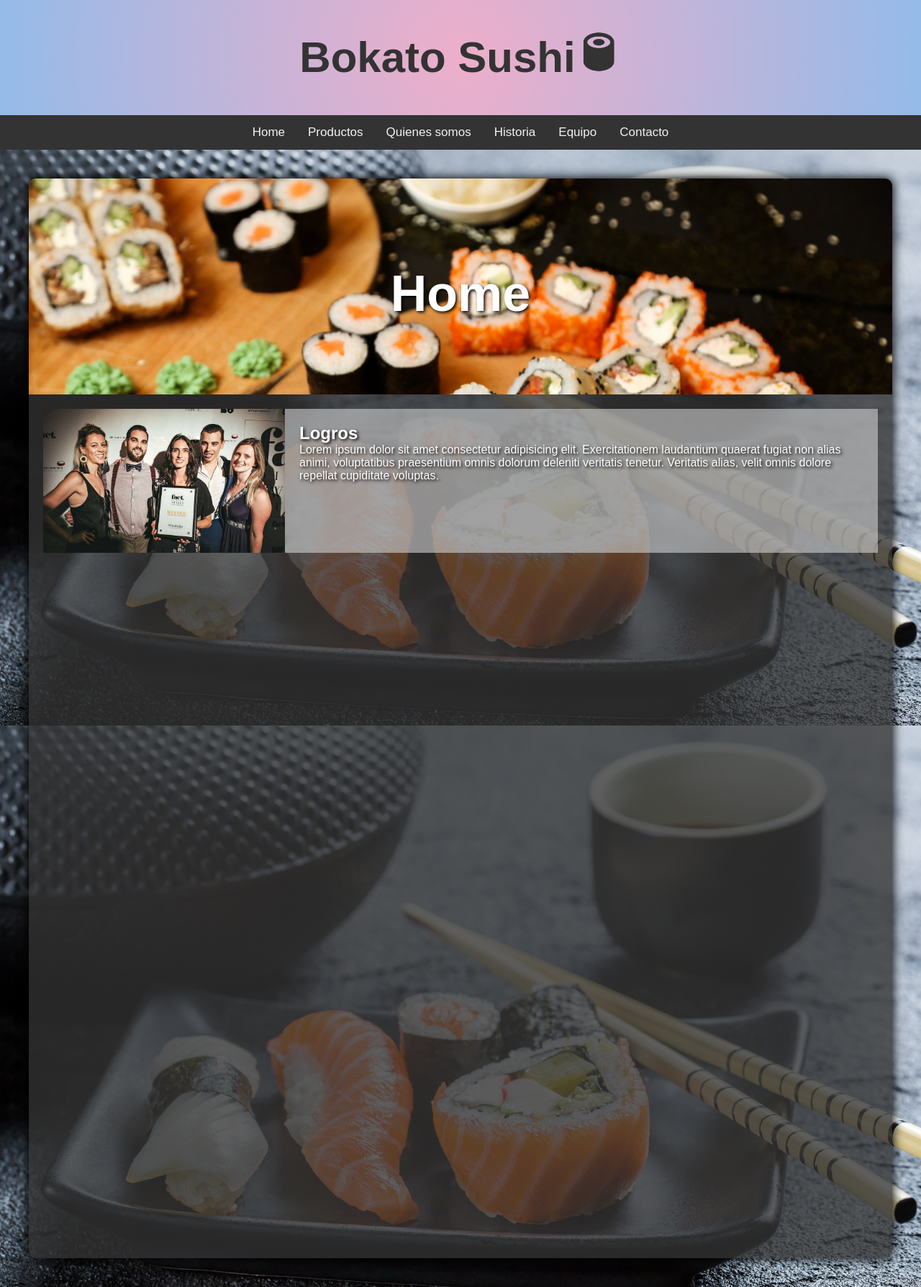
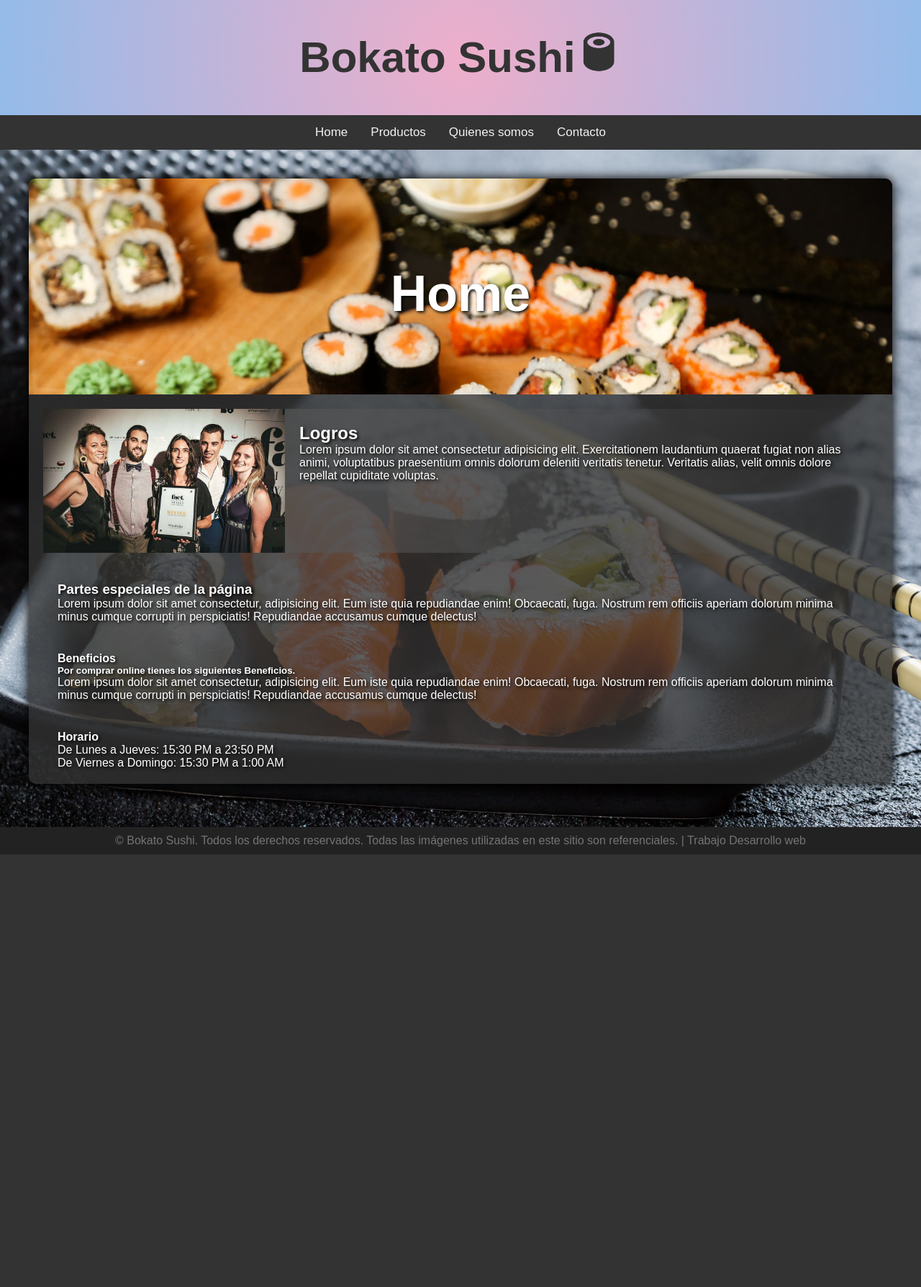
Before and after one commit to cscronos/ProyWebUno, a PHP site: page / in a window 1280 px wide. Shown: the whole page at 72% size. After the commit the page ends 1187 px from the top, so only its background shows below. Run offline with PHP 8.4, Linux system fonts and the light colour scheme.

Commit message:
Actualizacion 2

```diff
--- a/FolderCSS/equipo.css
+++ /dev/null
@@ -1,20 +0,0 @@
-* {
-    margin: 0;
-}
-.equipo {
-    display: none;
-    /* display: block; */
-    background: url(../Imagenes/fondo2-1.jpg) no-repeat center center fixed;
-    background-size: cover;
-    padding: 20px;
-}
-
-.div-equipo {
-    box-shadow: 0px 0px 15px 1px black;
-    border-radius: 10px;
-    padding: 40px;
-    background: rgb(238,174,202);
-    background: radial-gradient(circle, rgba(238,174,202,0.6) 48%, rgba(148,187,233,0.6) 100%);
-    height: 1500px; /* Used in this example to enable scrolling */
-    color: white;
-}
--- a/FolderCSS/historia.css
+++ /dev/null
@@ -1,20 +0,0 @@
-* {
-    margin: 0;
-}
-.historia {
-    display: none;
-    /* display: block; */
-    background: url(../Imagenes/fondo2-1.jpg) no-repeat center center fixed;
-    background-size: cover;
-    padding: 20px;
-}
-
-.div-historia {
-    box-shadow: 0px 0px 15px 1px black;
-    border-radius: 10px;
-    padding: 40px;
-    background: rgb(238,174,202);
-    background: radial-gradient(circle, rgba(238,174,202,0.6) 48%, rgba(148,187,233,0.6) 100%);
-    height: 1500px; /* Used in this example to enable scrolling */
-    color: white;
-}
--- a/FolderCSS/home.css
+++ b/FolderCSS/home.css
@@ -15,7 +15,7 @@
   /* background: rgb(238,174,202);
   background: radial-gradient(circle, rgba(238,174,202,0.6) 48%, rgba(148,187,233,0.6) 100%); */
   background-color: rgba(51, 51, 51, 0.781);
-  height: 1500px; /* Used in this example to enable scrolling */
+  height: auto; /* Used in this example to enable scrolling */
   color: black;
 }
 
@@ -40,7 +40,9 @@
 .div-contenido {
   display: flex;
   margin: 20px;
-  background-color: rgba(204, 204, 204, 0.623);
+  /* background-color: rgba(124, 124, 124, 0.623); */
+  background: rgb(85,85,85);
+  background: linear-gradient(90deg, rgba(85,85,85,1) 0%, rgba(9,10,10,0) 100%);
 }
 .div-text {
   flex: 70%;
@@ -56,7 +58,17 @@
   background-size: cover;
 }
 
-@media screen and (max-width: 627px) {
+/* Article y section */
+.div-contenido2 {
+  margin: 20px;
+}
+.div-contenido2 article,section {
+  color: white;
+  text-shadow: 2px 2px 4px #000000;
+  padding: 20px;
+}
+
+@media screen and (max-width: 600px) {
   .div-img {
     height: 150px;
   }
--- a/FolderCSS/style.css
+++ b/FolderCSS/style.css
@@ -77,7 +77,14 @@ ul {
   color: black;
 }
 
-@media screen and (max-width: 627px) {
+/* footer */
+footer {
+  background-color: #222;
+  color: rgb(116, 116, 116);
+  text-align: center;
+  padding: 10px;
+}
+@media screen and (max-width: 600px) {
   .navbar a {
     font-size: 20px;
   }
--- a/FolderJS/esconder.js
+++ b/FolderJS/esconder.js
@@ -11,18 +11,6 @@ function ActivDiv(Numero){
         document.getElementById("3Div").style.display = "none";
     }
 
-    if(Numero==4){
-        document.getElementById("4Div").style.display = "block";
-    } else {
-        document.getElementById("4Div").style.display = "none";
-    }
-
-    if(Numero==5){
-        document.getElementById("5Div").style.display = "block";
-    } else {
-        document.getElementById("5Div").style.display = "none";
-    }
-
     if(Numero==6){
         document.getElementById("6Div").style.display = "block";
     } else {
--- a/FolderJS/function.js
+++ b/FolderJS/function.js
@@ -13,7 +13,6 @@ function scrollFunction() {
     elMain[1].style.marginTop = "49px";
     elMain[2].style.marginTop = "49px";
     elMain[3].style.marginTop = "49px";
-    elMain[4].style.marginTop = "49px";
     navChico[0].style.position = "fixed";
     navChico[0].style.marginTop = "-110px";
 
@@ -23,7 +22,6 @@ function scrollFunction() {
     elMain[1].style.marginTop = "0px";
     elMain[2].style.marginTop = "0px";
     elMain[3].style.marginTop = "0px";
-    elMain[4].style.marginTop = "0px";
     navChico[0].style.position = "absolute";
     navChico[0].style.marginTop = "0px";
   }
--- a/index.html
+++ b/index.html
@@ -10,8 +10,6 @@
     <link rel="stylesheet" href="FolderCSS/home.css">
     <link rel="stylesheet" href="FolderCSS/productos.css">
     <link rel="stylesheet" href="FolderCSS/quienessomos.css">
-    <link rel="stylesheet" href="FolderCSS/historia.css">
-    <link rel="stylesheet" href="FolderCSS/equipo.css">
     <link rel="stylesheet" href="FolderCSS/contacto.css">
     <!-- LINKS JS -->
     <script src="FolderJS/esconder.js"></script>
@@ -28,8 +26,6 @@
         <a href="#" onclick="ActivDiv(1)">Home</a>
         <a href="FolderProductos/indexProd.html">Productos</a>
         <a href="#" onclick="ActivDiv(3)">Quienes somos</a>
-        <a href="#" onclick="ActivDiv(4)">Historia</a>
-        <a href="#" onclick="ActivDiv(5)">Equipo</a>
         <a href="#" onclick="ActivDiv(6)">Contacto</a>
         <a href="#" id="boton">Menu</a>
     </nav>
@@ -39,8 +35,6 @@
         <li><a href="#" onclick="ActivDiv(1)">Home</a></li>
         <li><a href="FolderProductos/indexProd.html">Productos</a></li>
         <li><a href="#" onclick="ActivDiv(3)">Quienes somos</a></li>
-        <li><a href="#" onclick="ActivDiv(4)">Historia</a></li>
-        <li><a href="#" onclick="ActivDiv(5)">Equipo</a></li>
         <li><a href="#" onclick="ActivDiv(6)">Contacto</a></li>
     </ul>
     <!-- HOME -->
@@ -62,6 +56,30 @@
                     </p>
                 </div>
             </div>
+            <div class="div-contenido2">
+                <article>
+                    <h3>Partes especiales de la página</h3>
+                    <p>Lorem ipsum dolor sit amet consectetur, adipisicing elit.
+                        Eum iste quia repudiandae enim! Obcaecati, fuga. Nostrum
+                        rem officiis aperiam dolorum minima minus cumque corrupti
+                        in perspiciatis! Repudiandae accusamus cumque delectus!
+                    </p>
+                </article>
+                <article>
+                    <h4>Beneficios</h4>
+                    <h5>Por comprar online tienes los siguientes Beneficios.</h5>
+                    <p>Lorem ipsum dolor sit amet consectetur, adipisicing elit.
+                        Eum iste quia repudiandae enim! Obcaecati, fuga. Nostrum
+                        rem officiis aperiam dolorum minima minus cumque corrupti
+                        in perspiciatis! Repudiandae accusamus cumque delectus!
+                    </p>
+                </article>
+                <section>
+                    <h4>Horario</h4>
+                    <p>De Lunes a Jueves: 15:30 PM a 23:50 PM</p>
+                    <p>De Viernes a Domingo: 15:30 PM a 1:00 AM</p>
+                </section>
+            </div>
         </div>
     </div>
 
@@ -72,26 +90,18 @@
         </div>
     </div>
 
-    <!-- HISTORIA -->
-    <div class="historia myFun1" id="4Div">
-        <div class="div-historia">
-            <h1>Aqui va HISTORIA</h1>
-        </div>
-    </div>
-
-    <!-- EQUIPO -->
-    <div class="equipo myFun1" id="5Div">
-        <div class="div-equipo">
-            <h1>Aqui va EQUIPO</h1>
-        </div>
-    </div>
-
     <!-- CONTACTO -->
     <div class="contacto myFun1" id="6Div">
         <div class="div-contacto">
             <h1>Aqui va CONTACTO</h1>
         </div>
     </div>
+    <footer>
+        <p>© Bokato Sushi. Todos los derechos reservados.
+            Todas las imágenes utilizadas en este sitio son
+            referenciales. | Trabajo Desarrollo web
+        </p>
+    </footer>
     <!-- LINK JS PARA EL NAV-->
     <script src="FolderJS/function.js"></script>
 </html>
```
